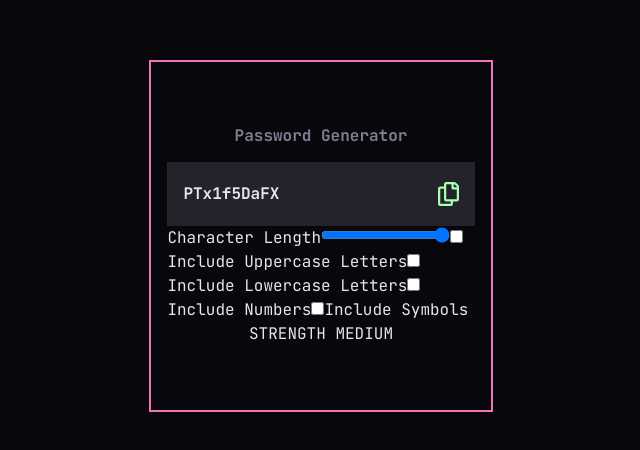
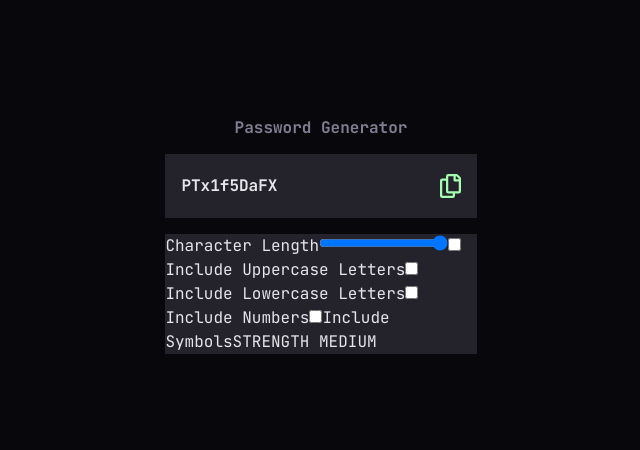
Before and after one commit to Tripouille/fm-password-generator-app, a Next.js app: page / in a window 1280 px wide. Shown: the part 164-614 px from the top of the page, without its empty margins (319-959 px from the left). Built offline with nearby package versions, Linux system fonts and the light colour scheme.

Commit message:
chore: clean markup

```diff
--- a/src/app/page.tsx
+++ b/src/app/page.tsx
@@ -2,21 +2,21 @@ import { CopyToClipboardSVG } from "@/components/CopyToClipboardSVG";
 
 export default function Home() {
   return (
-    <article className="flex max-w-[21.45rem] flex-col items-center border-2 border-pink-400 px-4 py-16">
-      <h1 className="mb-4 font-bold leading-tight text-gray-base">
+    <article className="flex max-w-[21.45rem] flex-col items-center gap-4 px-4 py-16">
+      <h1 className=" font-bold leading-tight text-gray-base">
         Password Generator
       </h1>
 
-      <form id="generate-password">
       <output
         id="password-output"
-          className="flex items-center justify-between bg-gray-dark p-4 font-bold leading-loose"
+        className="flex w-full items-center justify-between bg-gray-dark p-4 font-bold leading-loose"
         htmlFor="character-length include-uppercase-letters include-lowercase-letters include-numbers include-symbols"
       >
         <p>PTx1f5DaFX</p>
         <CopyToClipboardSVG />
       </output>
-        <div>
+
+      <form className="bg-gray-dark" id="generate-password">
         <label>
           Character Length
           <input id="character-length" type="range" min="5" max="25" />
@@ -38,8 +38,6 @@ export default function Home() {
           <input id="include-symbols" type="checkbox" />
           Include Symbols
         </label>
-        </div>
-      </form>
 
         <output
           id="strength-output"
@@ -50,6 +48,7 @@ export default function Home() {
         </output>
 
         <button type="submit" form="generate-password"></button>
+      </form>
     </article>
   );
 }
```
Lines whose indentation alone changed are shown as unchanged.
